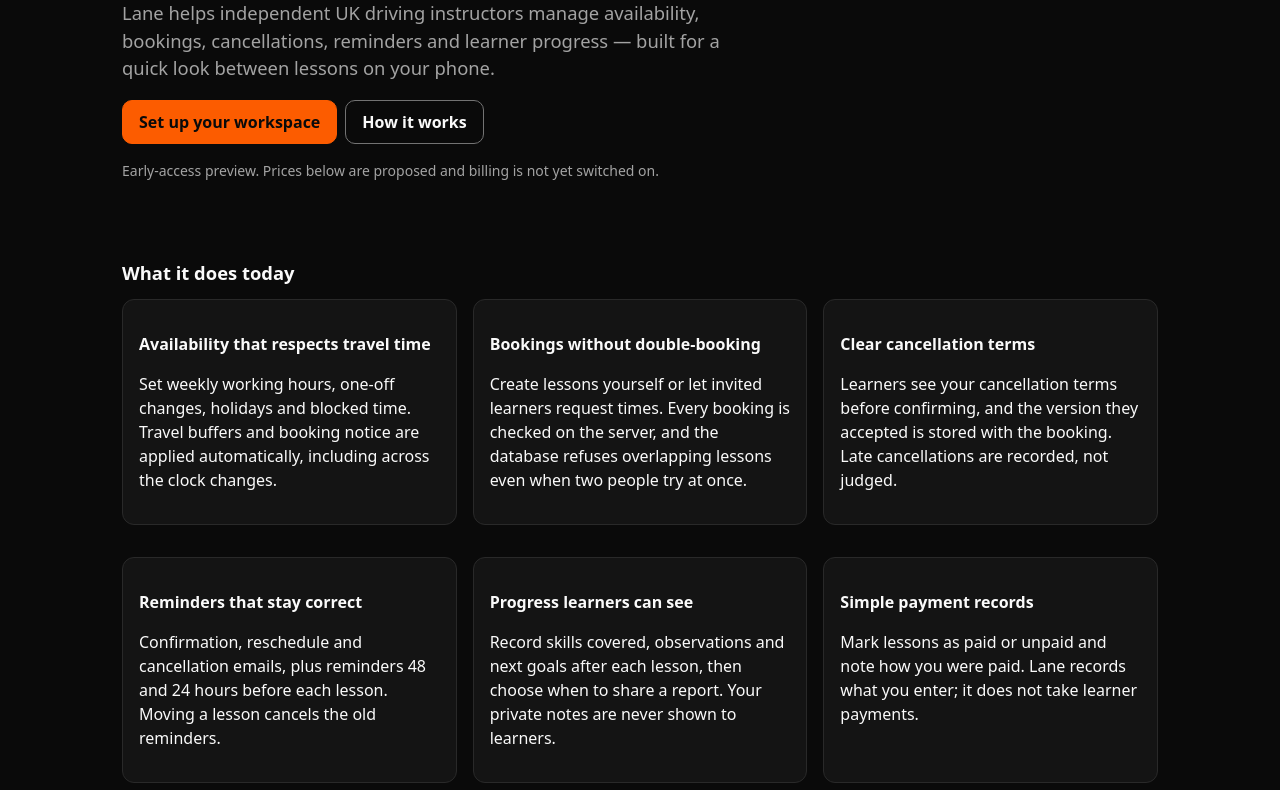
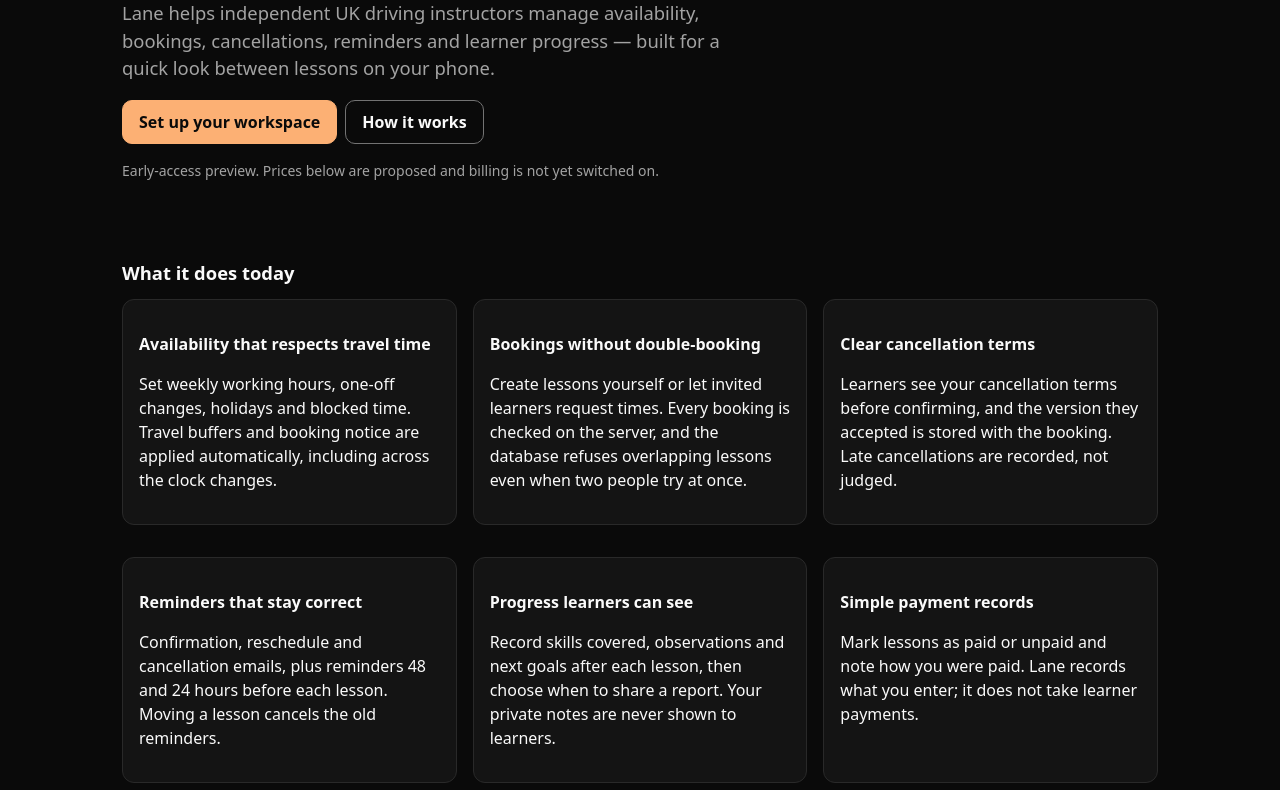
Before and after one commit to invincible2809/lane-driving-marketplace, a website: page public/site/landing.html in a window 1280 px wide. Shown: the part 243-1033 px from the top of the page. Drawn offline with Linux system fonts and the light colour scheme.

Commit message:
Use the logo's light orange as the accent colour
Accent is now #fcb074 (the logo's light stripe), hover #ffc897, with black
text on it (10.9:1) and as text on the dark backgrounds (at least 9.3:1).
Warnings and 'requested' states move from amber to yellow (#ffe14d) because
amber was indistinguishable from the new accent.

Co-Authored-By: Claude Opus 5.5 <noreply@anthropic.com>
Claude-Session: https://claude.ai/code/session_01F2kK5jhMZdKXgcrNr6kezB

```diff
--- a/public/site/app.css
+++ b/public/site/app.css
@@ -1,4 +1,4 @@
-:root{--bg:#0a0a0a;--card:#141414;--raised:#1d1d1d;--ink:#fafafa;--muted:#a3a3a3;--line:#292929;--edge:#737373;--brand:#fc5c00;--brand-hover:#ff7d33;--brand-ink:#0a0a0a;--brand-soft:#2b1406;--ok:#5fd38d;--ok-soft:#0f2a1b;--warn:#f5b942;--warn-soft:#2b2110;--bad:#ff8a80;--bad-soft:#2e1513;--info:#8fbcff;--info-soft:#14223a;--radius:12px;--focus:#fff;--ease:cubic-bezier(.16,1,.3,1);color-scheme:dark}
+:root{--bg:#0a0a0a;--card:#141414;--raised:#1d1d1d;--ink:#fafafa;--muted:#a3a3a3;--line:#292929;--edge:#737373;--brand:#fcb074;--brand-hover:#ffc897;--brand-ink:#0a0a0a;--brand-soft:#2e2116;--ok:#5fd38d;--ok-soft:#0f2a1b;--warn:#ffe14d;--warn-soft:#2b2608;--bad:#ff8a80;--bad-soft:#2e1513;--info:#8fbcff;--info-soft:#14223a;--radius:12px;--focus:#fff;--ease:cubic-bezier(.16,1,.3,1);color-scheme:dark}
 *{box-sizing:border-box}
 html{-webkit-text-size-adjust:100%}
 body{margin:0;background:var(--bg);color:var(--ink);font:16px/1.5 system-ui,-apple-system,"Segoe UI",Roboto,Arial,sans-serif}
```
